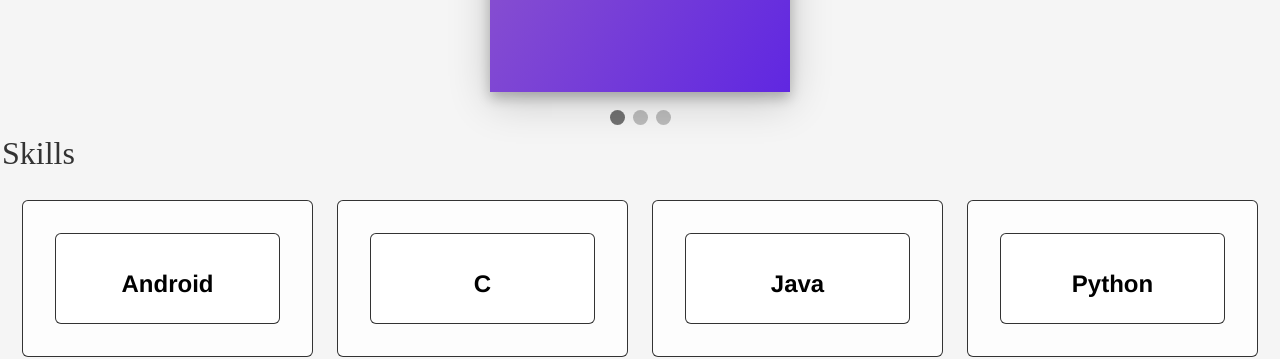
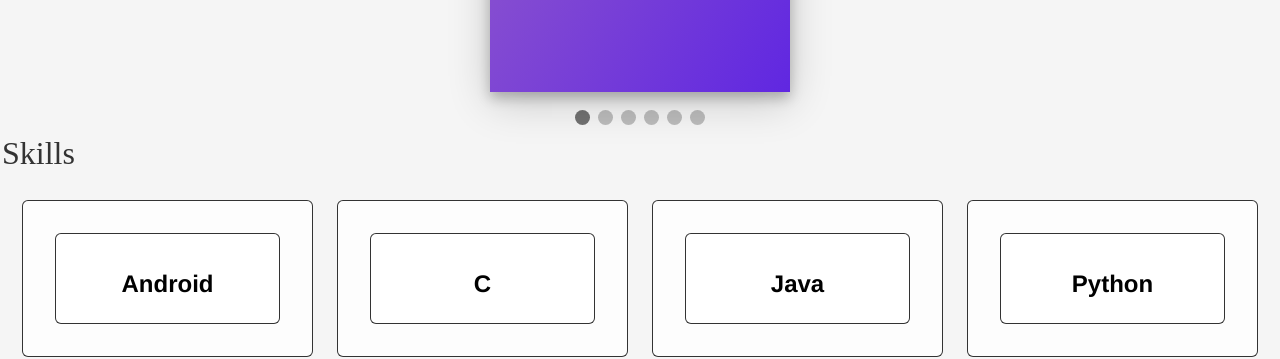
Before and after one commit to raghuvardhan/raghuvardhan.github.io, a Jekyll site: the page built from index.html, in a window 1280 px wide. Shown: the part 899-1258 px from the top of the page. Built offline with Jekyll 4.4.1, drawn with Linux system fonts in a browser that asks for light colours.

Commit message:
Update index.html

```diff
--- a/index.html
+++ b/index.html
@@ -50,6 +50,9 @@ title: Raghu Karanam, Android developer
   <span class="dot" onclick="currentSlide(1)"></span>
   <span class="dot" onclick="currentSlide(2)"></span>
   <span class="dot" onclick="currentSlide(3)"></span>
+  <span class="dot" onclick="currentSlide(4)"></span>
+  <span class="dot" onclick="currentSlide(5)"></span>
+  <span class="dot" onclick="currentSlide(6)"></span>
 </div>
 
 
```
